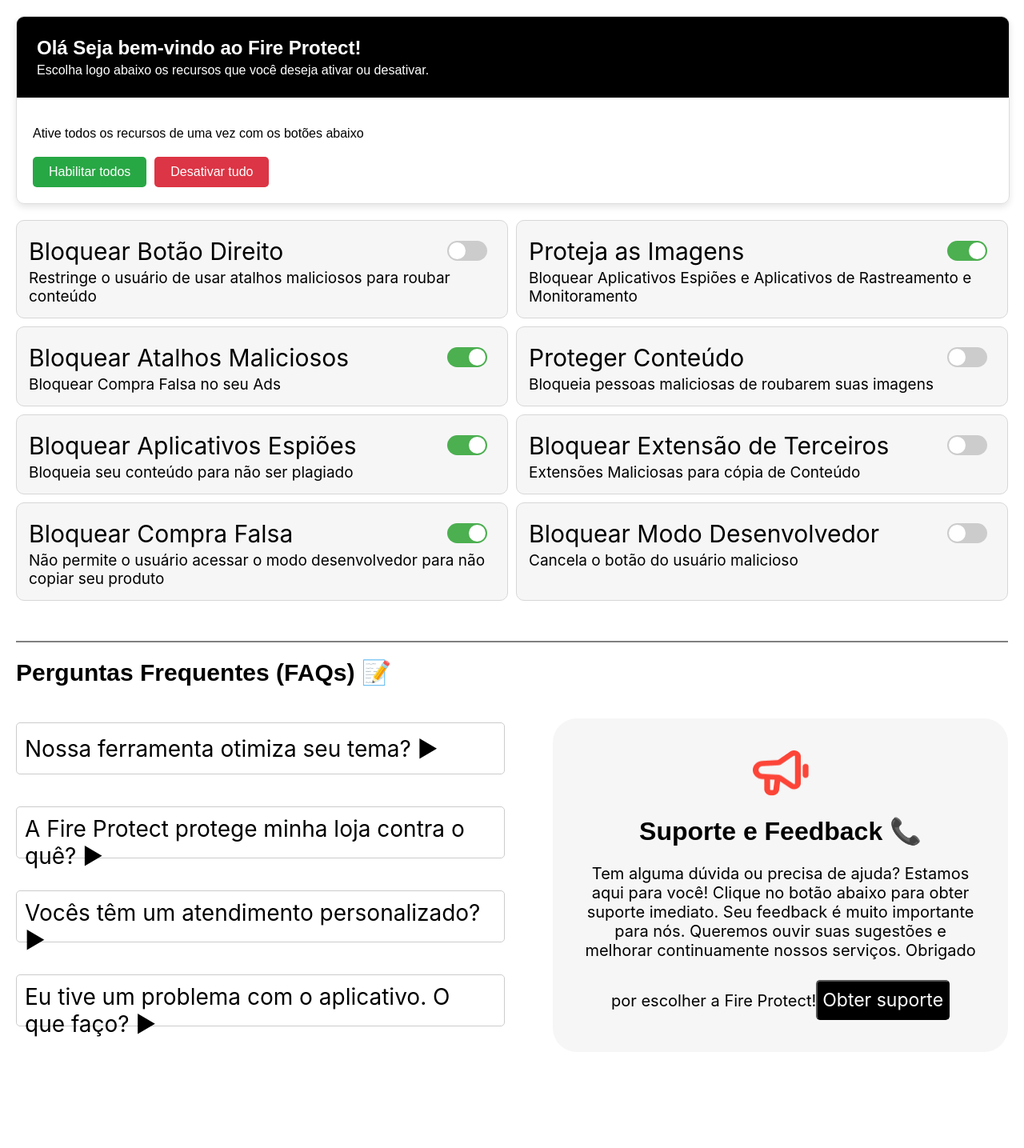
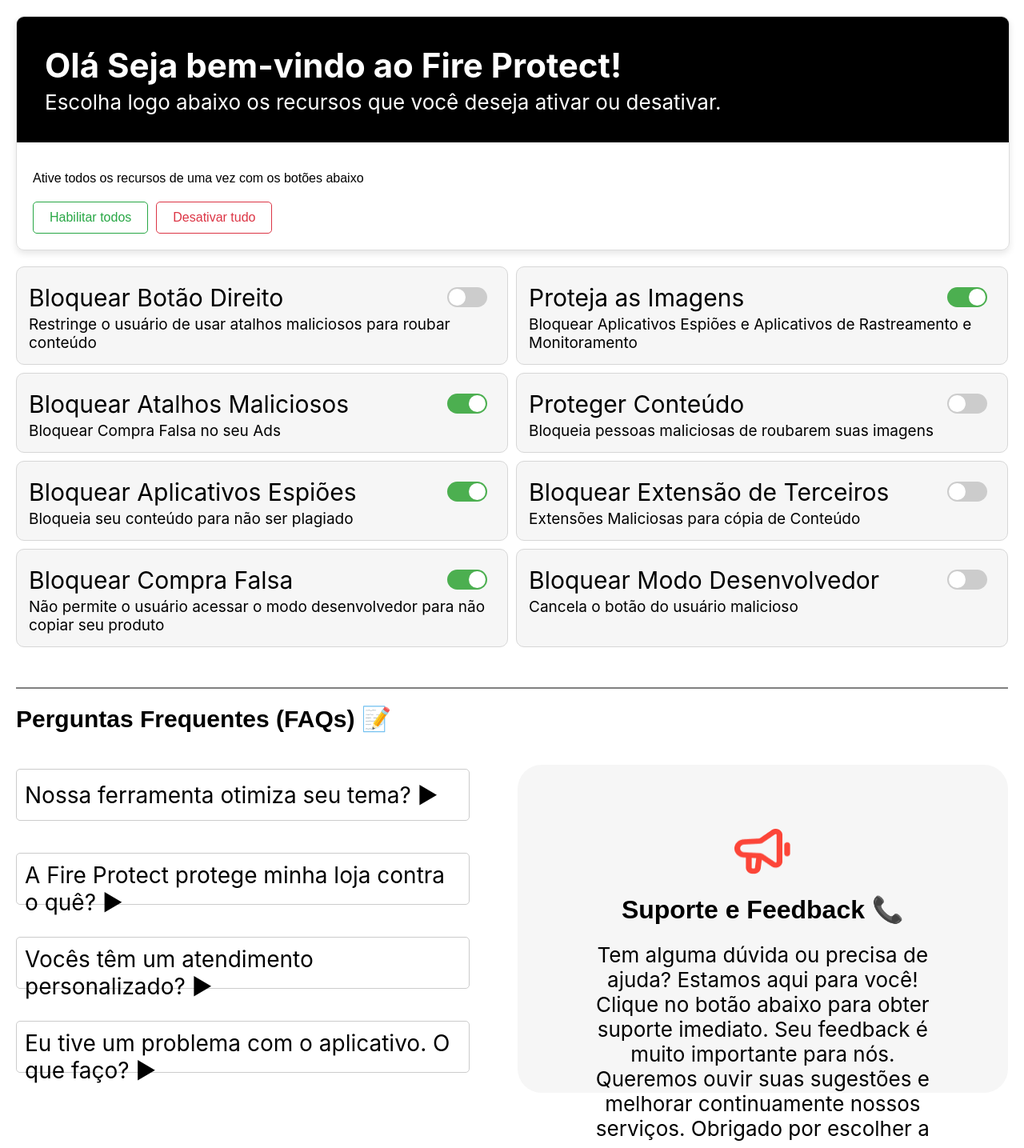
Before and after one commit to leandro-bsf/projeto_tela_react, a React (Create React App) app: page / in a window 1280 px wide. Shown: the top 1435 px of the page at 80% size. Before the commit the page ends 1335 px from the top, so only its background shows below. Built offline with nearby package versions, Linux system fonts and the light colour scheme.

Commit message:
criando faqperguntas

```diff
--- a/src/App.css
+++ b/src/App.css
@@ -6,7 +6,6 @@
 
 .container {
   width: 100%;
-
   margin: 0 auto;
   border: 1px solid #ddd;
   border-radius: 10px;
@@ -17,18 +16,23 @@
 .header {
   background-color: black;
   color: white;
-  padding: 25px;
+  padding: 35px;
+
+
 
 
 }
 
 .header h1 {
   margin: 0;
-  font-size: 1.5rem;
+  font-size: 42px;
+  font-family: 'Inter';
 }
 
 .header p {
   margin: 5px 0 0;
+  font-family: 'Inter';
+  font-size: 26px;
 }
 
 .content {
@@ -54,13 +58,15 @@
 }
 
 .enable-button {
-  background-color: #28a745;
-  color: white;
+ border: 1px solid #28a745;
+  color: #28a745;
+  background-color: white;
 }
 
 .disable-button {
-  background-color: #dc3545;
-  color: white;
+  border: 1px solid #dc3545;
+  color:#dc3545;
+  background-color: white;
 }
 
 .buttons {
@@ -155,8 +161,8 @@
   margin-top: 95px;
   margin-left: 60px;
   border-radius: 30px;
-
-  padding: 40px;
+  padding: 80px;
+  height: 250px;
   text-align: center;
   text-align: center;
 }
@@ -166,12 +172,13 @@
 }
 .div-suporte span{
   font-family: 'inter';
-  font-size: 20px;
+  font-size: 26px;
 }
 .button_suporte{
-  margin-top: 25px;
+  margin-top: 11px;
   background-color: black;
   color: white;
+  height: auto;
   height: 50px;
   border-radius: 5px;
   font-family: 'Inter';
```
